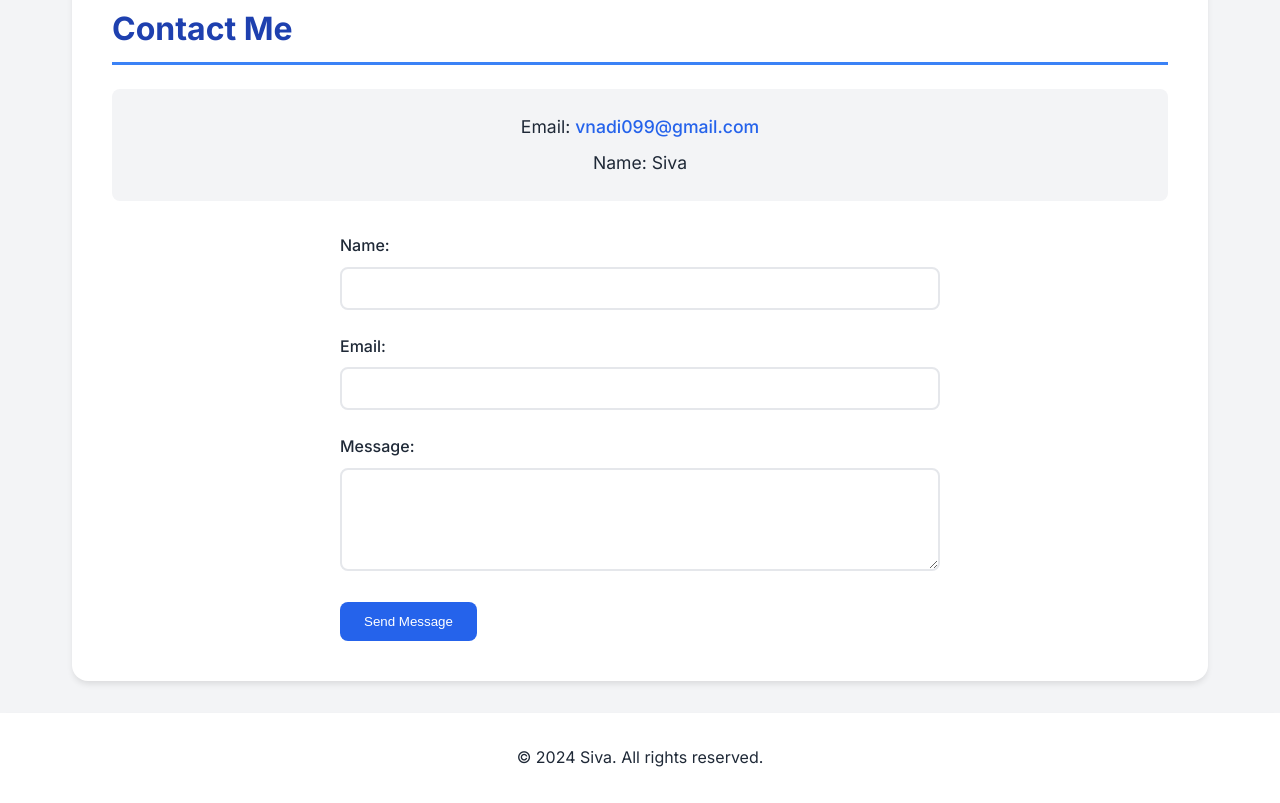
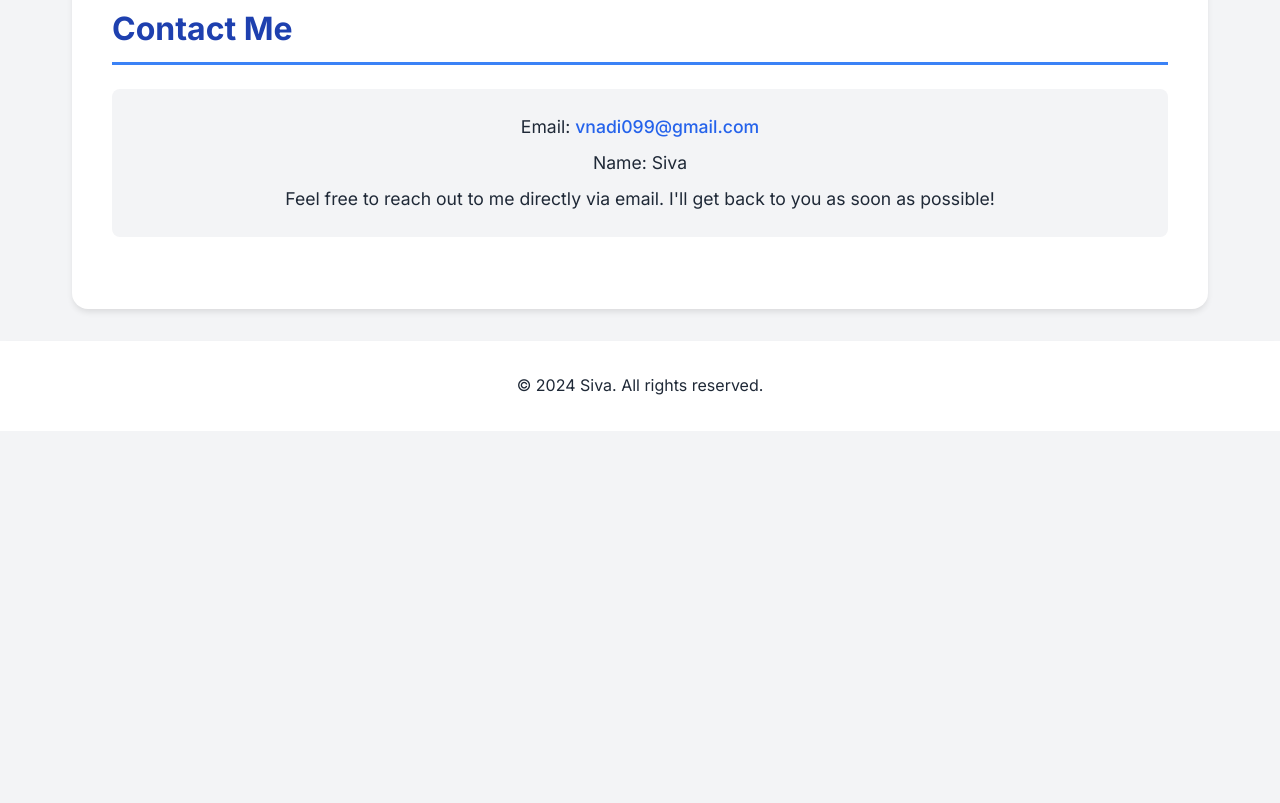
Before and after one commit to sivanadimpalli/portfolio, a plain HTML site: page index.html in a window 1280 px wide. Shown: the part 1734-2537 px from the top of the page. After the commit the page ends 2165 px from the top, so only its background shows below. Drawn offline with Linux system fonts and the light colour scheme.

Commit message:
email update

```diff
--- a/index.html
+++ b/index.html
@@ -78,22 +78,8 @@
             <div class="contact-info">
                 <p>Email: <a href="mailto:vnadi099@gmail.com">vnadi099@gmail.com</a></p>
                 <p>Name: Siva</p>
+                <p class="contact-message">Feel free to reach out to me directly via email. I'll get back to you as soon as possible!</p>
             </div>
-            <form role="form" aria-label="Contact form">
-                <div class="form-group">
-                    <label for="name">Name:</label>
-                    <input type="text" id="name" name="name" required>
-                </div>
-                <div class="form-group">
-                    <label for="email">Email:</label>
-                    <input type="email" id="email" name="email" required>
-                </div>
-                <div class="form-group">
-                    <label for="message">Message:</label>
-                    <textarea id="message" name="message" required rows="5"></textarea>
-                </div>
-                <button type="submit">Send Message</button>
-            </form>
         </section>
     </main>
 
```
